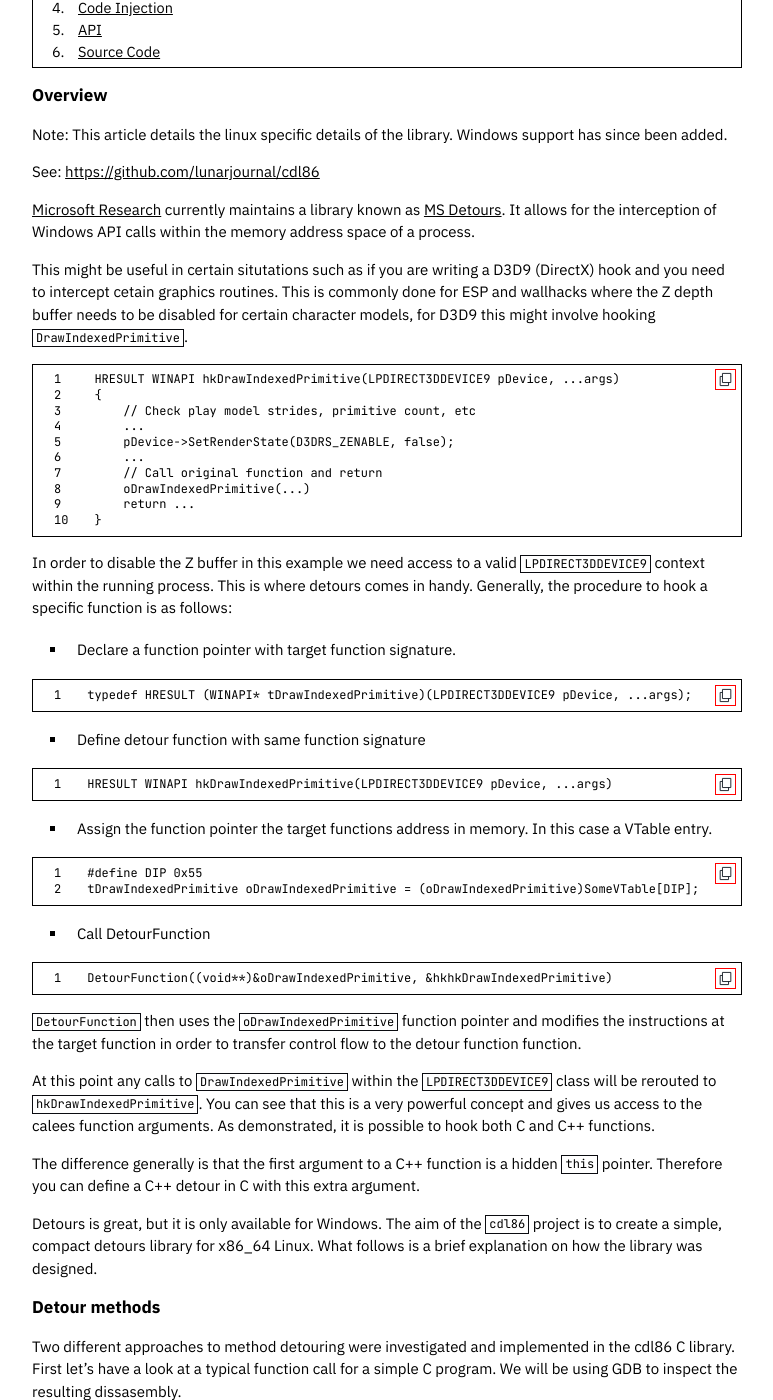
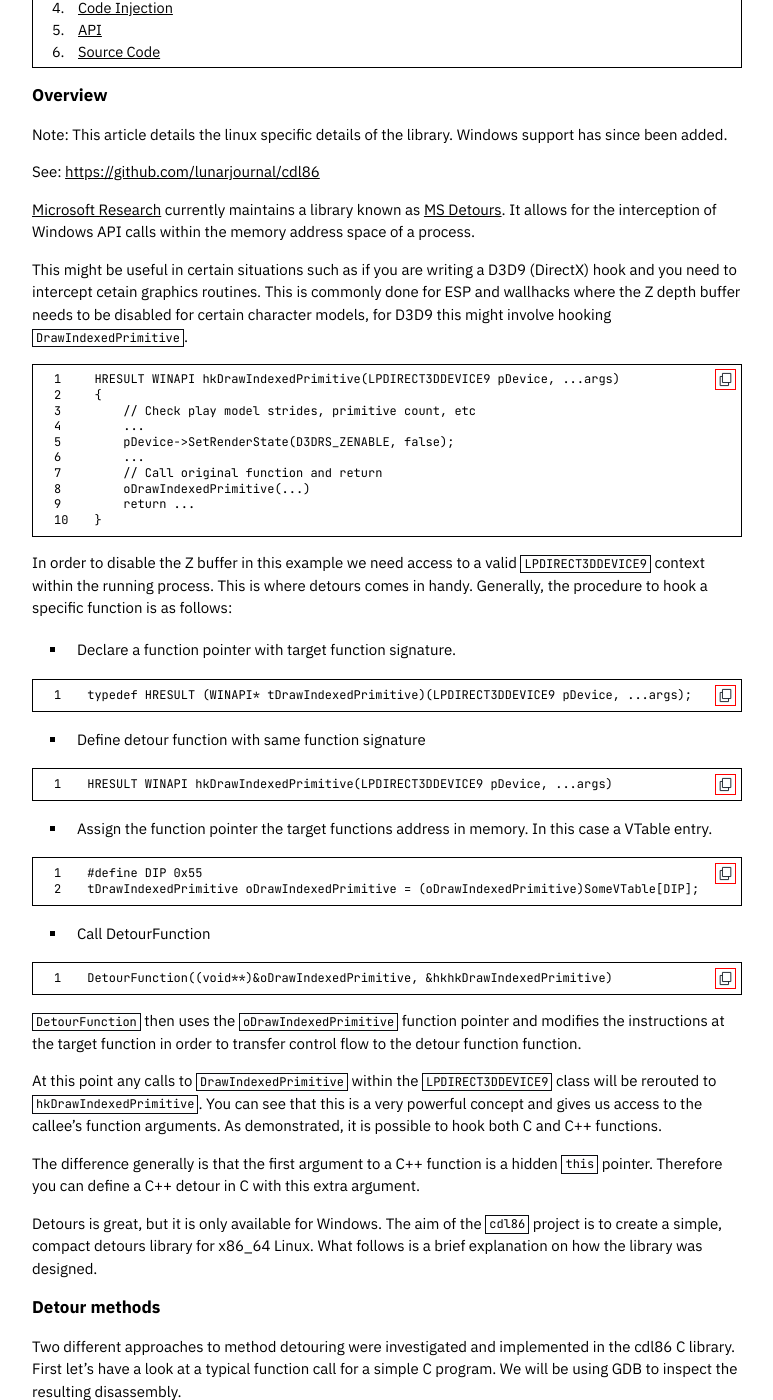
Before and after one commit to microstub/microstub.github.io, a Jekyll site: the page built from _posts/2022-12-31-linux-detours.md, in a window 1280 px wide and 1400 px high, scrolled down 426 px. Shown: the whole window, without its empty margins (253-1026 px from the left). Built offline with Jekyll 4.4.1, drawn with Linux system fonts in a browser that asks for light colours; nearby versions of some CDN libraries; some of the changed text lies outside the part shown.

Commit message:
Update 2022-12-31-linux-detours.md

````diff
--- a/_posts/2022-12-31-linux-detours.md
+++ b/_posts/2022-12-31-linux-detours.md
@@ -29,7 +29,7 @@ maintains a library known as [MS Detours](https://github.com/microsoft/Detours).
 It allows for the interception of Windows API calls within the memory address
 space of a process.
 
-This might be useful in certain situtations such as if you are writing a D3D9
+This might be useful in certain situations such as if you are writing a D3D9
 (DirectX) hook and you need to intercept cetain graphics routines. This is
 commonly done for ESP and wallhacks where the Z depth buffer needs to be
 disabled for certain character models, for D3D9 this might involve hooking
@@ -86,7 +86,7 @@ flow to the detour function function.
 
 At this point any calls to `DrawIndexedPrimitive` within the `LPDIRECT3DDEVICE9`
 class will be rerouted to `hkDrawIndexedPrimitive`. You can see that this is a
-very powerful concept and gives us access to the calees function arguments. As
+very powerful concept and gives us access to the callee's function arguments. As
 demonstrated, it is possible to hook both C and C++ functions.
 
 The difference generally is that the first argument to a C++ function is a
@@ -101,7 +101,7 @@ follows is a brief explanation on how the library was designed.
 
 Two different approaches to method detouring were investigated and implemented
 in the cdl86 C library. First let's have a look at a typical function call for a
-simple C program. We will be using GDB to inspect the resulting dissasembly.
+simple C program. We will be using GDB to inspect the resulting disassembly.
 
 ```
 #include <stdio.h>
````
Also changed, not shown: other parts of _posts/2022-12-31-linux-detours.md (+2 -2 lines).
